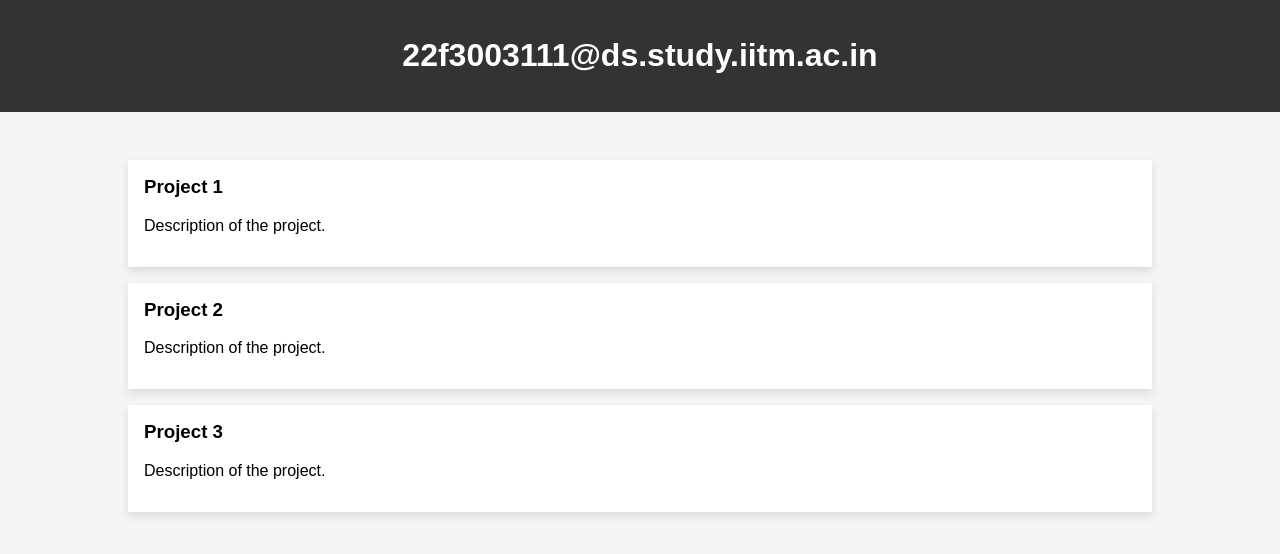
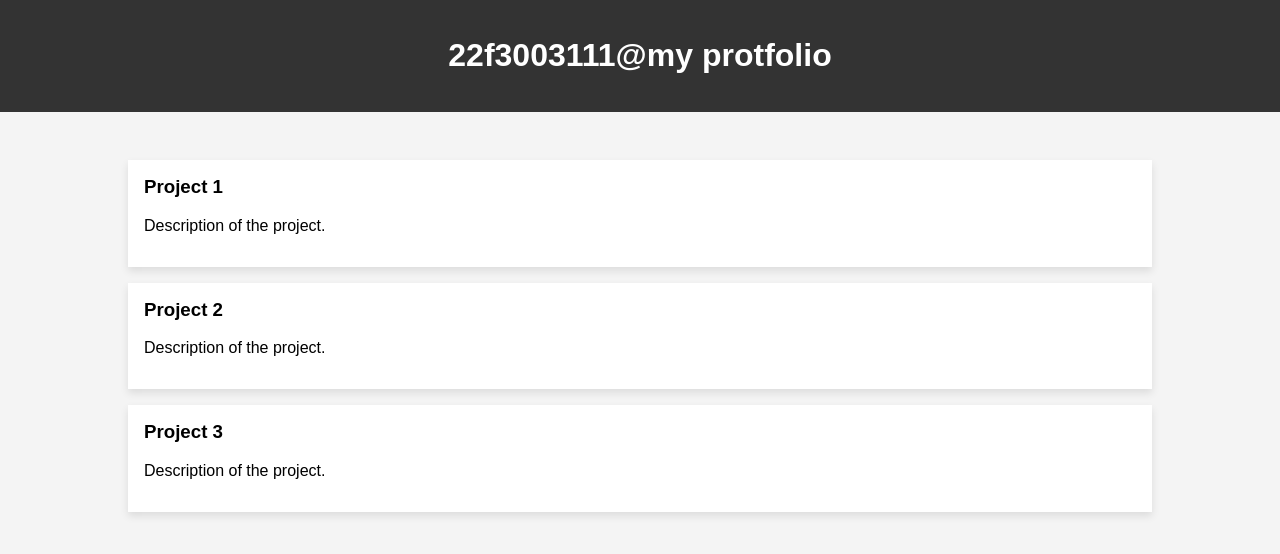
Before and after one commit to pankuz11/my-site, a plain HTML site: page index.html in a window 1280 px wide. Drawn offline with Linux system fonts and the light colour scheme.

Commit message:
Update index.html

```diff
--- a/index.html
+++ b/index.html
@@ -34,7 +34,7 @@
 <body>
 
     <div class="header">
-        <h1>22f3003111@ds.study.iitm.ac.in</h1>
+        <h1>22f3003111@my protfolio </h1>
     </div>
 
     <div class="container">
```
